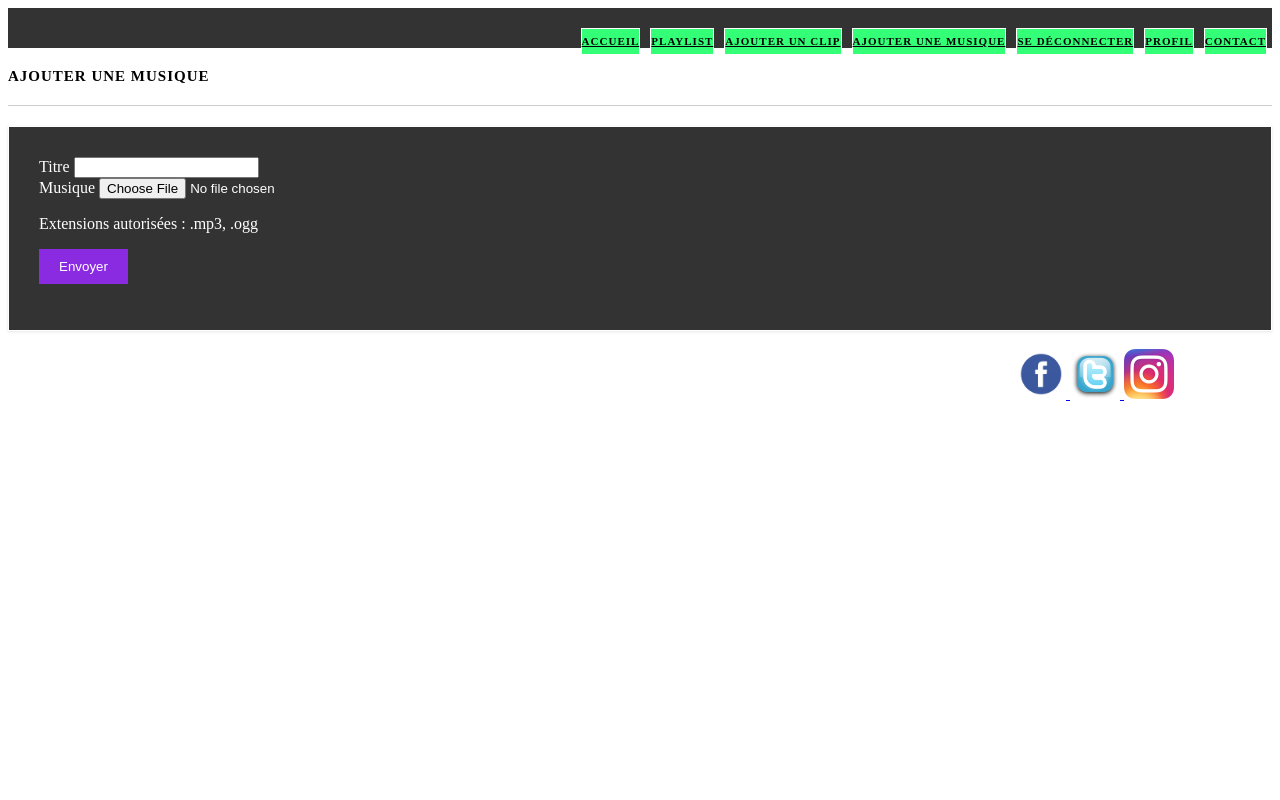
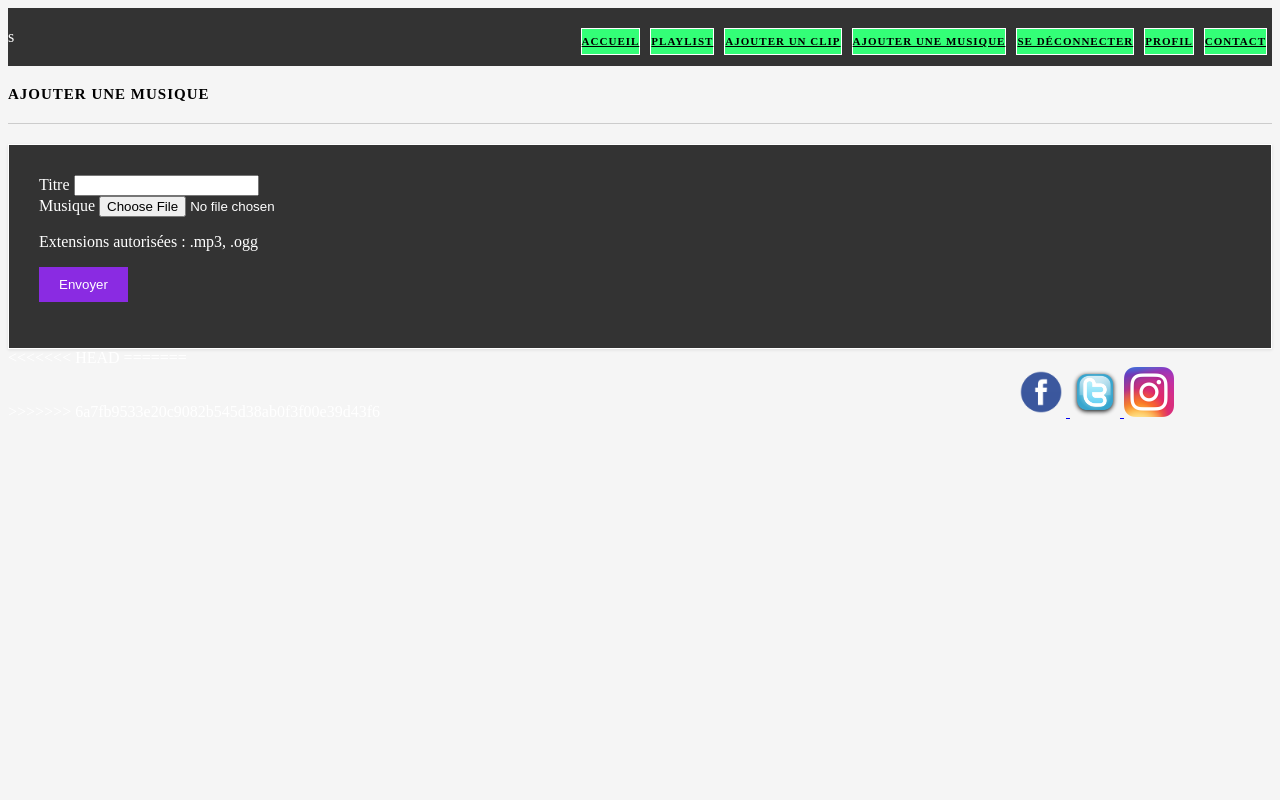
Before and after one commit to GonzagueRandon/A2-Versionning-et-protocole-Git, a PHP site: page /view/add_music.php in a window 1280 px wide. Run offline with PHP 8.4, Linux system fonts and the light colour scheme; some libraries are stand-ins or nearby versions.

Commit message:
Add css on add clip page

```diff
--- a/view/_topbar.php
+++ b/view/_topbar.php
@@ -9,7 +9,7 @@
 
 					</div>
 					<div class="col-xs-10 col-sm-10 col-md-11 col-lg-11">
-
+s
 						<a href="contact.php" class="btn">Contact</a>
                         <a href="edit_image.php" class="btn">Profil</a>
 
--- a/view/css/main.css
+++ b/view/css/main.css
@@ -1,14 +1,6 @@
 body {
-<<<<<<< HEAD
-<<<<<<< HEAD
-	background-color: #3C3434;
 	color : white ;
-=======
 	background-color: whitesmoke;
->>>>>>> b26699fe2bba91e34a0b4f0b514152d11e65e961
-=======
-	background-color: darkslategrey;
->>>>>>> 21c7a1227dbd9b0b3a00f51d7f5c17e6bb345803
 }
 
 input:focus {
```
Also changed, not shown: addclip.php (+5 -2 lines).
